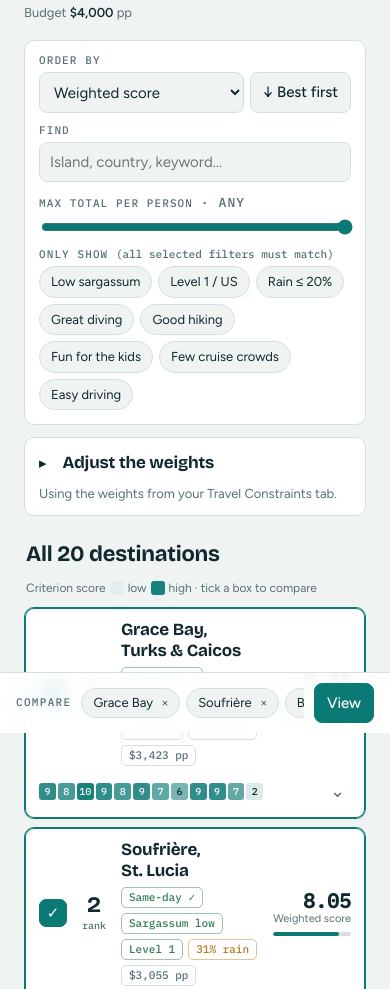
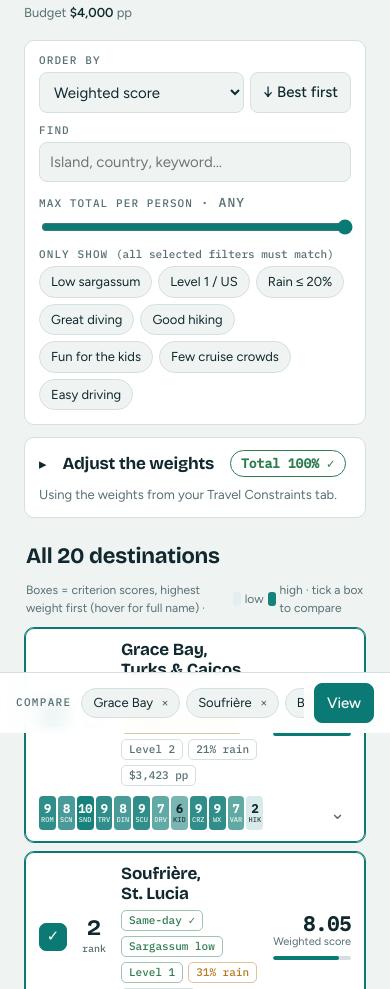
Before and after one commit to NiMot04/TeutleyCrew2027, a plain HTML site: page index.html in a window 390 px wide. Shown: the part 111-1100 px from the top of the page. Drawn offline with nearby package versions, Linux system fonts and the light colour scheme.

Commit message:
Enhance weight adjustment UI and styles
Added new styles for weight totals and banners, updated HTML structure for weight adjustment panel.

```diff
--- a/index.html
+++ b/index.html
@@ -63,6 +63,11 @@ details[open] .caret{transform:rotate(90deg)}
 .w input{grid-column:1/-1}
 .wfoot{display:flex;flex-wrap:wrap;gap:10px;align-items:center;padding:0 14px 14px;color:var(--muted);font-size:13px}
 .wfoot .sum{font-family:var(--mono);color:var(--ink)}
+.wtot{font:600 13px/1 var(--mono);font-variant-numeric:tabular-nums;padding:6px 10px;border-radius:999px;border:1.5px solid var(--good);color:var(--good);white-space:nowrap}
+.wtot.off{border-color:var(--bad);color:var(--bad);background:color-mix(in srgb,var(--bad) 12%,var(--surface))}
+.wbanner{display:flex;flex-wrap:wrap;gap:10px;align-items:center;margin:0 14px 12px;padding:10px 12px;border-radius:8px;border:1.5px solid var(--bad);background:color-mix(in srgb,var(--bad) 10%,var(--surface));color:var(--ink);font-size:13.5px}
+.wbanner b{color:var(--bad)}
+details.weights.off{border-color:var(--bad)}
 .status{display:flex;flex-wrap:wrap;justify-content:space-between;gap:8px;align-items:baseline;margin:22px 2px 10px}
 .status h2{font-size:22px}
 .status p{margin:0;color:var(--muted);font-size:13px}
@@ -86,7 +91,9 @@ details[open] .caret{transform:rotate(90deg)}
 .tag.warn{color:var(--warn);border-color:color-mix(in srgb,var(--warn) 45%,transparent)}
 .tag.bad{color:var(--bad);border-color:color-mix(in srgb,var(--bad) 45%,transparent)}
 .strip{display:grid;grid-template-columns:repeat(12,minmax(0,1fr));gap:2px;min-width:0}
-.strip span{aspect-ratio:1;border-radius:3px;display:flex;align-items:center;justify-content:center;font:500 10px var(--mono);max-width:100%}
+.strip span{height:34px;border-radius:4px;display:flex;flex-direction:column;align-items:center;justify-content:center;gap:1px;max-width:100%;min-width:0}
+.strip span b{font:600 12px/1 var(--mono)}
+.strip span i{font:500 7.5px/1 var(--mono);font-style:normal;letter-spacing:.02em;opacity:.85}
 .metric{text-align:right;min-width:0}
 .metric .v{font:600 20px/1.1 var(--mono);font-variant-numeric:tabular-nums}
 .metric .l{font-size:11px;color:var(--muted);line-height:1.3}
@@ -136,6 +143,7 @@ table.ct{border-collapse:collapse;width:100%;min-width:560px;font-size:13.5px}
 .tray .msg{color:var(--muted);font-size:13px}
 footer{margin-top:36px;color:var(--muted);font-size:12.5px;max-width:75ch}
 @media (max-width:820px){
+  .strip span i{font-size:7px;letter-spacing:0}
   .head{grid-template-columns:auto 34px minmax(0,1fr) auto;row-gap:10px;column-gap:10px}
   .head .cmp{grid-column:1;grid-row:1}
   .head .rk{grid-column:2;grid-row:1}
@@ -192,14 +200,15 @@ footer{margin-top:36px;color:var(--muted);font-size:12.5px;max-width:75ch}
 </section>
 
 <details class="panel weights" id="wpanel">
-  <summary><span class="caret">&#x25b8;</span><h2>Adjust the weights</h2><span class="hint" id="whint">Using the weights from your Travel Constraints tab.</span></summary>
+  <summary><span class="caret">&#x25b8;</span><h2>Adjust the weights</h2><span class="wtot" id="wtot"></span><span class="hint" id="whint">Using the weights from your Travel Constraints tab.</span></summary>
+  <div class="wbanner" id="wbanner" hidden><span id="wbmsg"></span><button class="btn primary" type="button" id="wnorm">Scale to 100%</button></div>
   <div class="wgrid" id="wgrid"></div>
-  <div class="wfoot"><span>Total <span class="sum" id="wsum"></span> &#xb7; scores are normalized, so the total doesn't need to be 100%.</span><button class="btn" type="button" id="wreset">Reset to sheet weights</button></div>
+  <div class="wfoot"><span>Total <span class="sum" id="wsum"></span></span><button class="btn" type="button" id="wreset">Reset to sheet weights</button></div>
 </details>
 
 <div class="status">
   <h2 id="countH">20 destinations</h2>
-  <div class="legend" aria-hidden="true">Criterion score <i style="background:color-mix(in srgb,var(--accent) 12%,var(--surface))"></i>low <i style="background:color-mix(in srgb,var(--accent) 95%,var(--surface))"></i>high &#xb7; tick a box to compare</div>
+  <div class="legend" aria-hidden="true">Boxes = criterion scores, highest weight first (hover for full name) &#xb7; <i style="background:color-mix(in srgb,var(--accent) 12%,var(--surface))"></i>low <i style="background:color-mix(in srgb,var(--accent) 95%,var(--surface))"></i>high &#xb7; tick a box to compare</div>
 </div>
 <div class="list" id="list"></div>
 
@@ -285,6 +294,7 @@ function liveRanks(){ const s=[...R].sort((a,b)=>live(b)-live(a)); const out={};
   s.forEach((r,i)=>{ const v=live(r); if (v!==prev){ rk=i+1; prev=v; } out[r.name]=rk; }); return out; }
 
 function cellBg(s){ const p = Math.round(6 + (s-1)/9*89); return `background:color-mix(in srgb,var(--accent) ${p}%,var(--surface));color:${s>=7?"var(--on-accent)":"var(--ink)"}`; }
+const ABBR={rom:"ROM",scenic:"SCN",sandy:"SND",travel:"TRV",scuba:"SCU",dining:"DIN",kids:"KID",driving:"DRV",weather:"WX",cruise:"CRZ",variety:"VAR",hiking:"HIK"};
 const critByW = () => [...CRIT].sort((a,b)=>W[b.key]-W[a.key]);
 
 function tags(r){
@@ -321,7 +331,7 @@ function renderList(){
         <button class="cmp" type="button" data-cmp="${esc(r.name)}" aria-pressed="${on}" aria-label="Compare ${esc(r.name)}">${on?"\u2713":"+"}</button>
         <div class="rk" title="Rank with current weights">${lr}${changed&&d!==0?`<small class="${d>0?"up":"down"}">${d>0?"\u25b2"+d:"\u25bc"+(-d)}</small>`:`<small>rank</small>`}</div>
         <div class="nm"><h3>${esc(r.name)}</h3><div class="tags">${tags(r)}</div></div>
-        <div class="strip" aria-label="Criterion scores">${order.map(c=>`<span title="${esc(c.label)}: ${r.scores[c.key]}/10 (weight ${(W[c.key]*100).toFixed(1)}%)" style="${cellBg(r.scores[c.key])}">${r.scores[c.key]}</span>`).join("")}</div>
+        <div class="strip" aria-label="Criterion scores">${order.map(c=>`<span title="${esc(c.label)}: ${r.scores[c.key]}/10 (weight ${(W[c.key]*100).toFixed(1)}%)" style="${cellBg(r.scores[c.key])}"><b>${r.scores[c.key]}</b><i>${ABBR[c.key]}</i></span>`).join("")}</div>
         <div class="metric"><div class="v">${esc(m.fmt(v,r))}</div><div class="l">${esc(m.l)}</div><div class="bar"><i style="width:${pct(m,v)}%"></i></div></div>
         <button class="exp" type="button" data-open="${esc(r.name)}" aria-expanded="${open}" aria-controls="${id}" aria-label="Show details for ${esc(r.name)}">\u2304</button>
       </div>
@@ -377,7 +387,15 @@ function renderWeights(){
   $("#wgrid").innerHTML = CRIT.map(c=>`<div class="w"><label for="w_${c.key}">${esc(c.label)}</label><span class="rangeval" id="wv_${c.key}">${(W[c.key]*100).toFixed(1)}%</span><input type="range" id="w_${c.key}" data-w="${c.key}" min="0" max="30" step="0.5" value="${W[c.key]*100}"></div>`).join("");
   updWsum();
 }
-function updWsum(){ $("#wsum").textContent = (Object.values(W).reduce((a,b)=>a+b,0)*100).toFixed(1)+"%"; }
+function updWsum(){
+  const t = Object.values(W).reduce((a,b)=>a+b,0)*100, off = Math.abs(t-100) > 0.05;
+  const txt = t.toFixed(1)+"%";
+  $("#wsum").textContent = txt;
+  const tot = $("#wtot"); tot.textContent = off ? "Total "+txt+" \u2260 100%" : "Total 100% \u2713"; tot.classList.toggle("off", off);
+  $("#wpanel").classList.toggle("off", off);
+  $("#wbanner").hidden = !off;
+  if (off) $("#wbmsg").innerHTML = `<b>Weights add up to ${txt}</b>, ${(Math.abs(t-100)).toFixed(1)} points ${t>100?"over":"under"} 100%. Scores are still averaged on the 1\u201310 scale, but the percentages shown no longer mean their share of the total.`;
+}
 
 function all(){ renderList(); renderCompare(); store.set(); }
 
@@ -395,6 +413,7 @@ document.querySelectorAll("#filters .chip").forEach(b=>{ b.setAttribute("aria-pr
   b.onclick = () => { st.f[b.dataset.f] = !st.f[b.dataset.f]; b.setAttribute("aria-pressed", st.f[b.dataset.f]); all(); }; });
 renderWeights();
 $("#wgrid").addEventListener("input", e => { const k=e.target.dataset.w; if(!k) return; W[k]=+e.target.value/100; $("#wv_"+k).textContent=(+e.target.value).toFixed(1)+"%"; updWsum(); calcRanges(); all(); });
+$("#wnorm").onclick = () => { const t=Object.values(W).reduce((a,b)=>a+b,0); if(!t) return; for (const k in W) W[k]=Math.round(W[k]/t*1000)/1000; const big=Object.keys(W).sort((a,b)=>W[b]-W[a])[0]; W[big]=Math.round((W[big]+1-Object.values(W).reduce((a,c)=>a+c,0))*1000)/1000; renderWeights(); calcRanges(); all(); };
 $("#wreset").onclick = () => { W={...SHEETW}; renderWeights(); calcRanges(); all(); };
 for (const [id,key] of [["#showWhy","why"],["#diffOnly","diff"]]){ const b=$(id); b.setAttribute("aria-pressed", st[key]); b.onclick=()=>{ st[key]=!st[key]; b.setAttribute("aria-pressed", st[key]); renderCompare(); store.set(); }; }
 $("#clearCmp").onclick = () => { st.sel = []; all(); };
```
